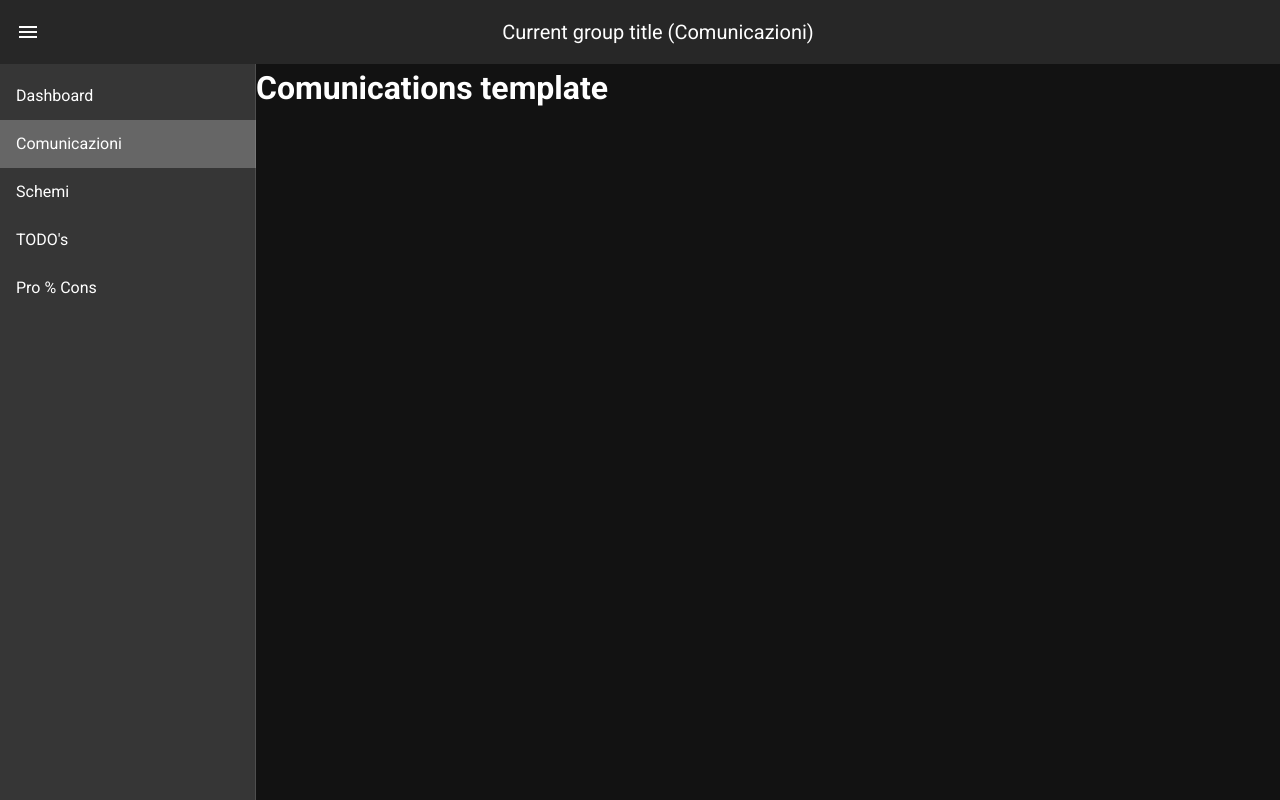
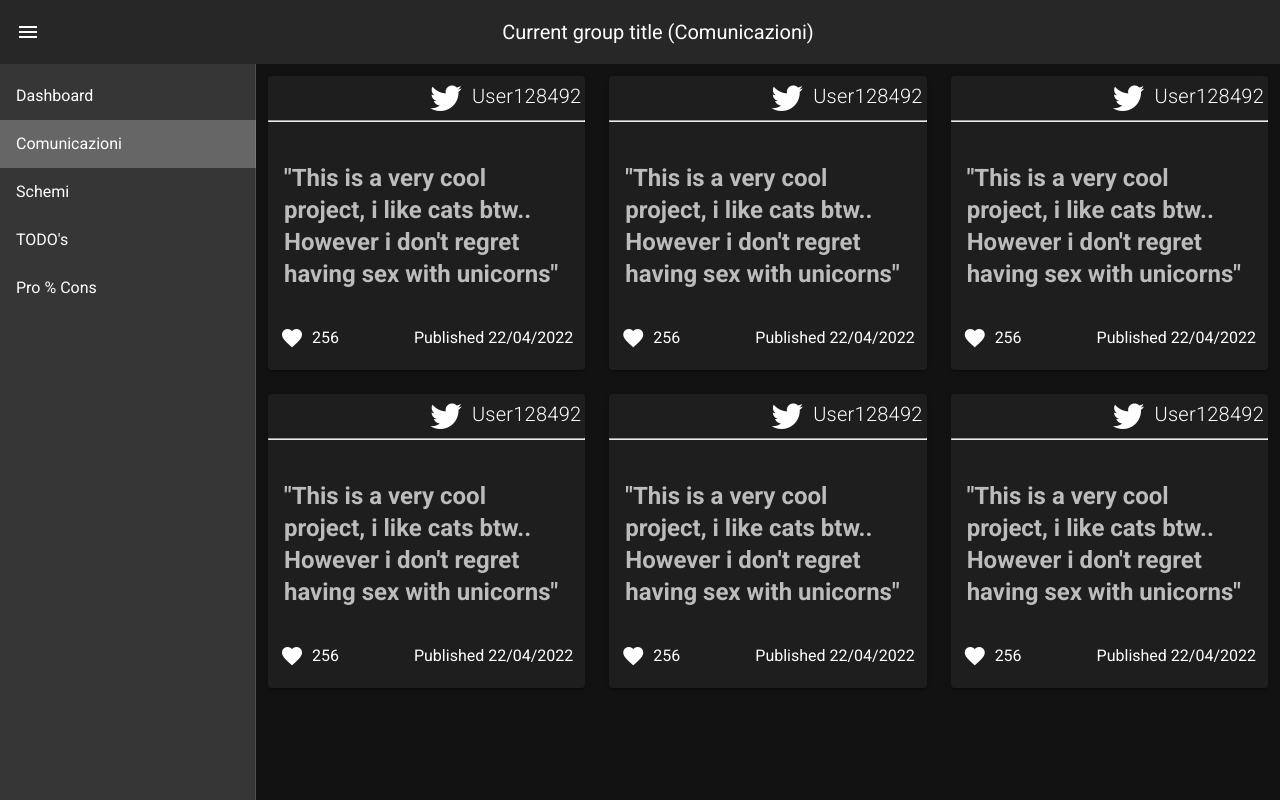
Before and after one commit to Freder211/NYB, a Nuxt app in the folder frontend/: page /comunications in a window 1280 px wide. Built offline with nearby package versions, Linux system fonts and the light colour scheme.

Commit message:
feat: new comunications section

```diff
--- a/frontend/pages/comunications.vue
+++ b/frontend/pages/comunications.vue
@@ -1,11 +1,72 @@
 <template>
-	<h1>Comunications template</h1>
+	<v-container class=" mb-6">
+		<v-row
+			:align="'start'"
+			style="height: 150px;"
+		>
+			<v-col
+				cols="4"
+				v-for="n in cards"
+				:key="n"
+			>
+				<v-card
+					class="mx-auto"
+					dark
+					max-width="400"
+				>
+					<v-card-title>
+						<v-row
+							align="right"
+							justify="end"
+						>
+							<v-icon
+								large
+								left
+							>
+								mdi-twitter
+							</v-icon>
+							<span class="text-h6 font-weight-light">User128492</span>
+						</v-row>
 
+					</v-card-title>
+					<hr>
+					<br>
+					<v-card-text class="text-h5 font-weight-bold">
+						"This is a very cool project, i like cats btw.. However i don't regret having sex with unicorns"
+					</v-card-text>
+
+					<v-card-actions>
+						<v-list-item class="grow">
+
+							<v-row justify="space-between">
+
+								<span class="subheading mr-2">
+									<v-icon class="mr-1">
+										mdi-heart
+									</v-icon>
+									256
+								</span>
+
+								<span class="subheading"> Published 22/04/2022
+								</span>
+							</v-row>
+						</v-list-item>
+					</v-card-actions>
+				</v-card>
+			</v-col>
+		</v-row>
+	</v-container>
 </template>
 
 <script lang="ts">
 import Vue from 'vue'
 export default Vue.extend({
 	layout: "default",
+	data() {
+		return {
+			cards: [1, 2, 3, 4, 5, 6]
+
+		}
+	}
 })
 </script>
```
